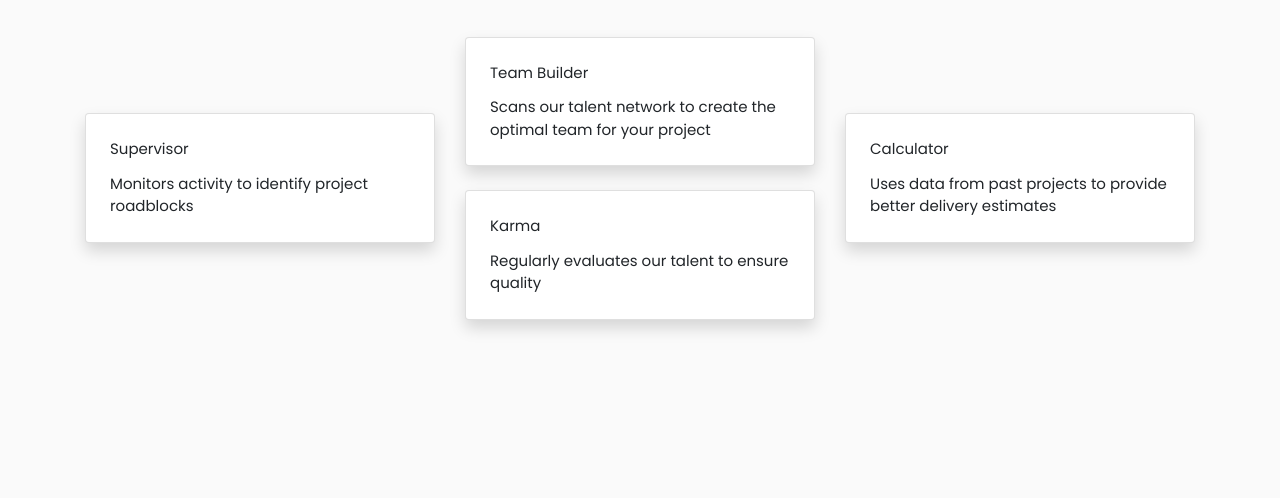
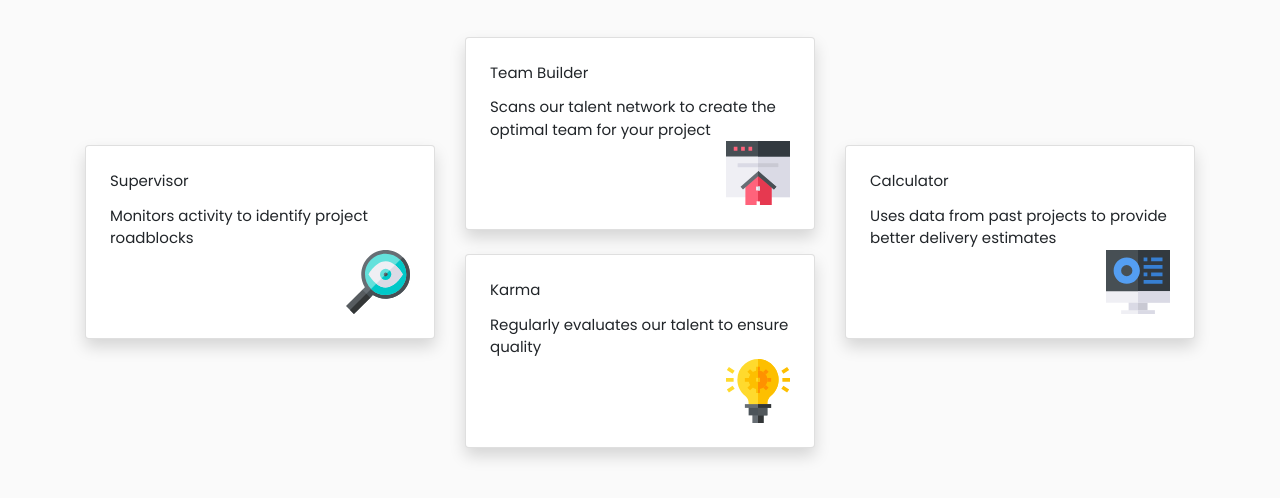
Before and after one commit to mmarcot/Template-Four-card-feature-section, a plain HTML site: page index.html in a window 1280 px wide. Shown: the part 130-628 px from the top of the page. Drawn offline with Linux system fonts and the light colour scheme.

Commit message:
Adding icons

```diff
--- a/index.html
+++ b/index.html
@@ -26,6 +26,9 @@
 				<div class="card shadow my-4 p-4">
 					<div class="card-title">Supervisor</div>
 					<div class="card-content">Monitors activity to identify project roadblocks</div>
+					<div class="text-right">
+						<img src="images/icon-supervisor.svg"></img>
+					</div>
 				</div>
 			</div>
 
@@ -33,11 +36,17 @@
 				<div class="card shadow my-4 p-4">
 					<div class="card-title">Team Builder</div>
 					<div class="card-content">Scans our talent network to create the optimal team for your project</div>
+					<div class="text-right">
+						<img src="images/icon-team-builder.svg"></img>
+					</div>
 				</div>
 
 				<div class="card shadow my-4 p-4">
 					<div class="card-title">Karma</div>
 					<div class="card-content">Regularly evaluates our talent to ensure quality</div>
+					<div class="text-right">
+						<img src="images/icon-karma.svg"></img>
+					</div>
 				</div>
 			</div>
 
@@ -45,6 +54,9 @@
 				<div class="card shadow my-4 p-4">
 					<div class="card-title">Calculator</div>
 					<div class="card-content">Uses data from past projects to provide better delivery estimates</div>
+					<div class="text-right">
+						<img src="images/icon-calculator.svg"></img>
+					</div>
 				</div>
 			</div>
 
```
